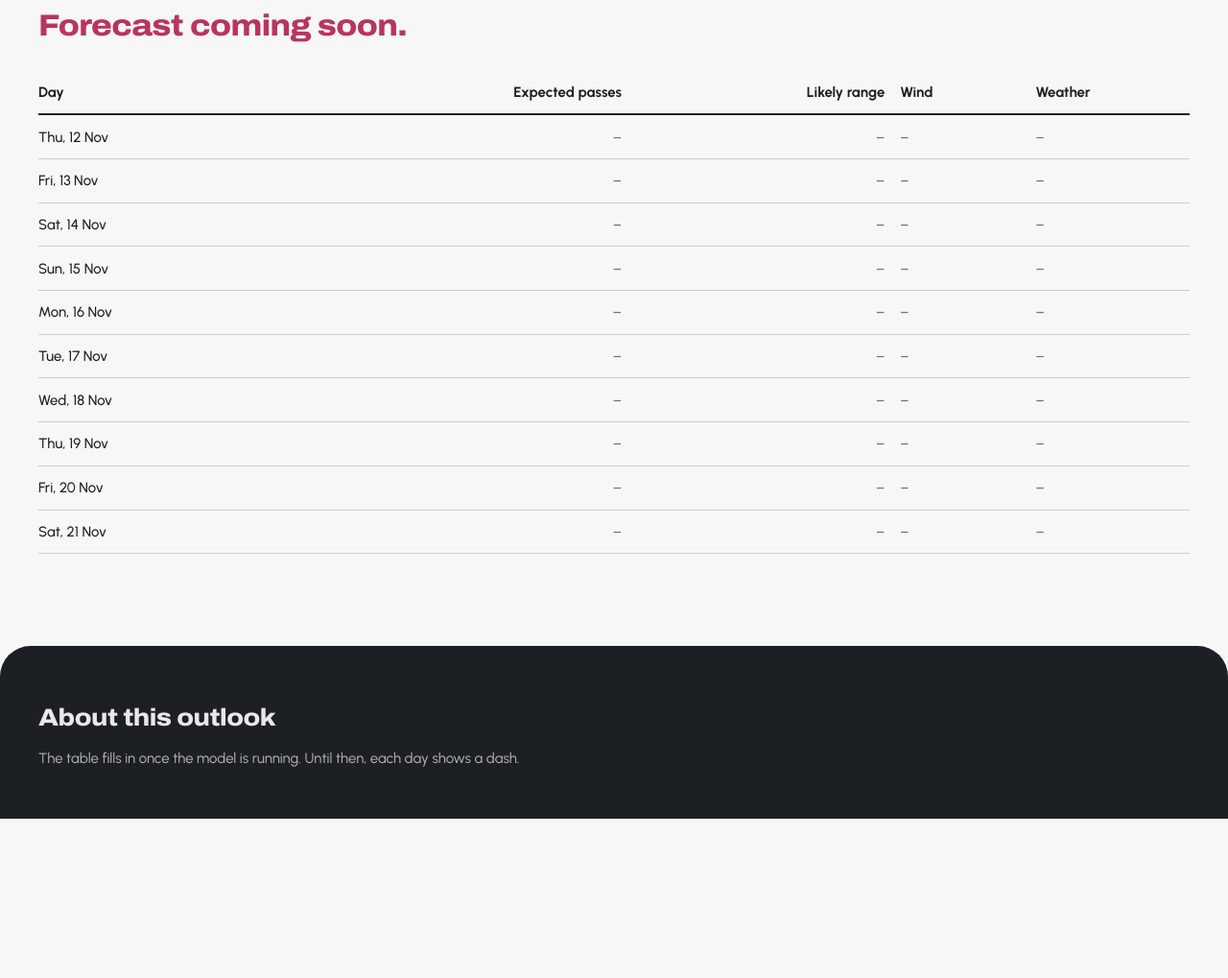
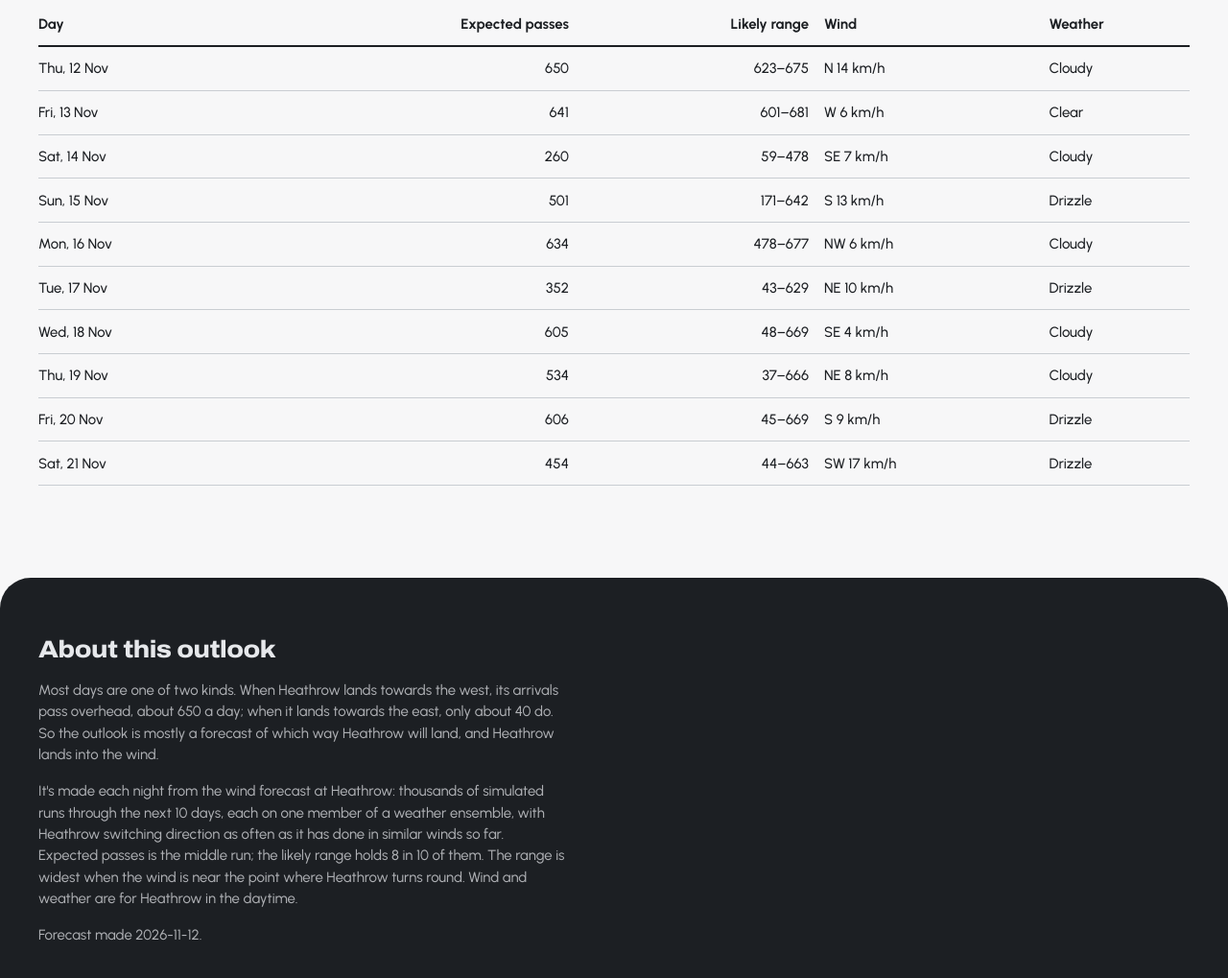
Before and after one commit to sappleyard/flight-passes, a plain HTML site: page outlook.html in a window 1280 px wide. Shown: the part 383-1402 px from the top of the page at 96% size. Before the commit the page ends 1236 px from the top, so only its background shows below. Drawn offline with Linux system fonts and the light colour scheme.

Commit message:
Passes to 2026-11-11

```diff
--- a/data/outlook.json
+++ b/data/outlook.json
@@ -1 +1 @@
-{"generated": null, "days": []}
+{"generated": "2026-11-12", "days": [{"date": "2026-11-12", "passes": 650, "low": 623, "high": 675, "wind": "N 14 km/h", "weather": "Cloudy"}, {"date": "2026-11-13", "passes": 641, "low": 601, "high": 681, "wind": "W 6 km/h", "weather": "Clear"}, {"date": "2026-11-14", "passes": 260, "low": 59, "high": 478, "wind": "SE 7 km/h", "weather": "Cloudy"}, {"date": "2026-11-15", "passes": 501, "low": 171, "high": 642, "wind": "S 13 km/h", "weather": "Drizzle"}, {"date": "2026-11-16", "passes": 634, "low": 478, "high": 677, "wind": "NW 6 km/h", "weather": "Cloudy"}, {"date": "2026-11-17", "passes": 352, "low": 43, "high": 629, "wind": "NE 10 km/h", "weather": "Drizzle"}, {"date": "2026-11-18", "passes": 605, "low": 48, "high": 669, "wind": "SE 4 km/h", "weather": "Cloudy"}, {"date": "2026-11-19", "passes": 534, "low": 37, "high": 666, "wind": "NE 8 km/h", "weather": "Cloudy"}, {"date": "2026-11-20", "passes": 606, "low": 45, "high": 669, "wind": "S 9 km/h", "weather": "Drizzle"}, {"date": "2026-11-21", "passes": 454, "low": 44, "high": 663, "wind": "SW 17 km/h", "weather": "Drizzle"}]}
--- a/outlook.html
+++ b/outlook.html
@@ -44,7 +44,8 @@
 
   <footer class="foot">
     <h2 class="foot__title">About this outlook</h2>
-    <p>The table fills in once the model is running. Until then, each day shows a dash.</p>
+    <p>Most days are one of two kinds. When Heathrow lands towards the west, its arrivals pass overhead, about 650 a day; when it lands towards the east, only about 40 do. So the outlook is mostly a forecast of which way Heathrow will land, and Heathrow lands into the wind.</p>
+    <p>It's made each night from the wind forecast at Heathrow: thousands of simulated runs through the next 10 days, each on one member of a weather ensemble, with Heathrow switching direction as often as it has done in similar winds so far. Expected passes is the middle run; the likely range holds 8 in 10 of them. The range is widest when the wind is near the point where Heathrow turns round. Wind and weather are for Heathrow in the daytime.</p>
     <p id="updated"></p>
   </footer>
 
```
